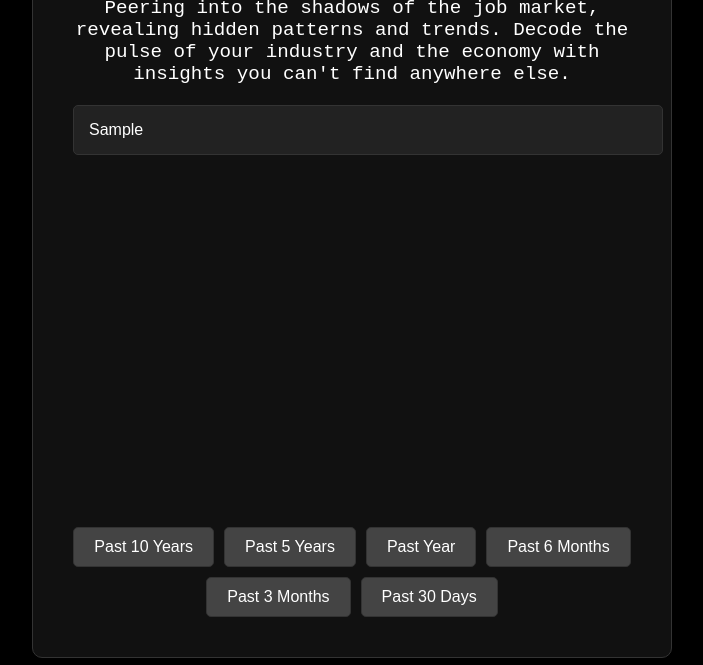
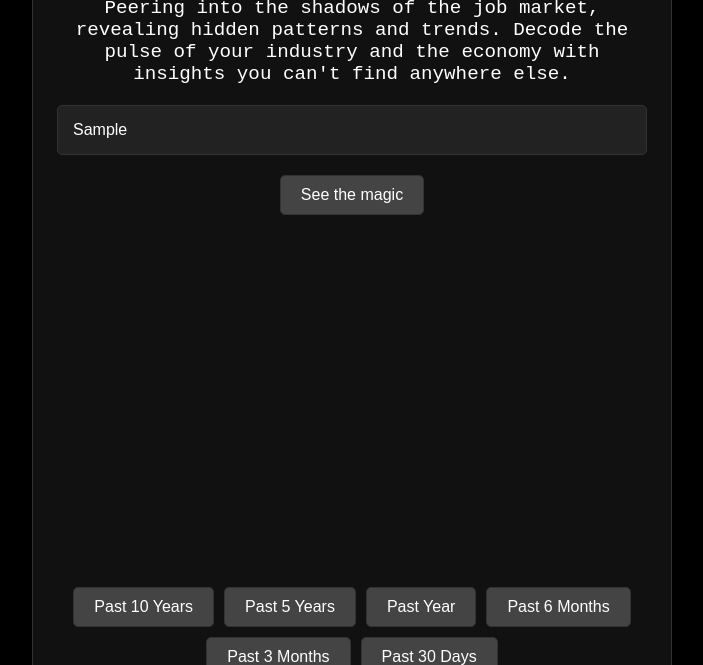
Before and after one commit to motaterry/job-posting-trends, a plain HTML site: page index.html in a window 1280 px wide. Both pictures are taken after typing "Sample" into the empty fields and a click on the button "See the magic". Shown: the part 135-800 px from the top of the page, without its empty margins (288-991 px from the left). Drawn offline with nearby package versions, Linux system fonts and the light colour scheme.

Commit message:
update files

```diff
--- a/index.html
+++ b/index.html
@@ -24,7 +24,10 @@
         <div class="content">
             <h1>Career Demand Forecast</h1>
             <p>Peering into the shadows of the job market, revealing hidden patterns and trends. Decode the pulse of your industry and the economy with insights you can't find anywhere else.</p>
-            <input type="text" id="jobRoleDisplay" disabled>
+            <form onsubmit="event.preventDefault(); updateChart('1year');">
+                <input type="text" id="jobRoleDisplay" placeholder="Start typing a Job Role (example: UX Designer)" required>
+                <button type="submit">See the magic</button>
+            </form>
             <canvas id="jobTrendChart" width="600" height="400"></canvas>
             <div id="timeframe-buttons">
                 <button onclick="updateChart('10years')">Past 10 Years</button>
--- a/styles.css
+++ b/styles.css
@@ -32,6 +32,9 @@
     top: 0;
     left: 50%;
     transform: translateX(-50%);
+    z-index: 1000;
+    padding-top: 40px;  /* Ensure consistent padding */
+    padding-bottom: 40px;  /* Ensure consistent padding */
 }
 
 h1 {
@@ -52,7 +55,6 @@
 }
 
 #timeframe-buttons {
-    display: flex;
     flex-direction: row;
     flex-wrap: wrap;
     justify-content: center;
```
